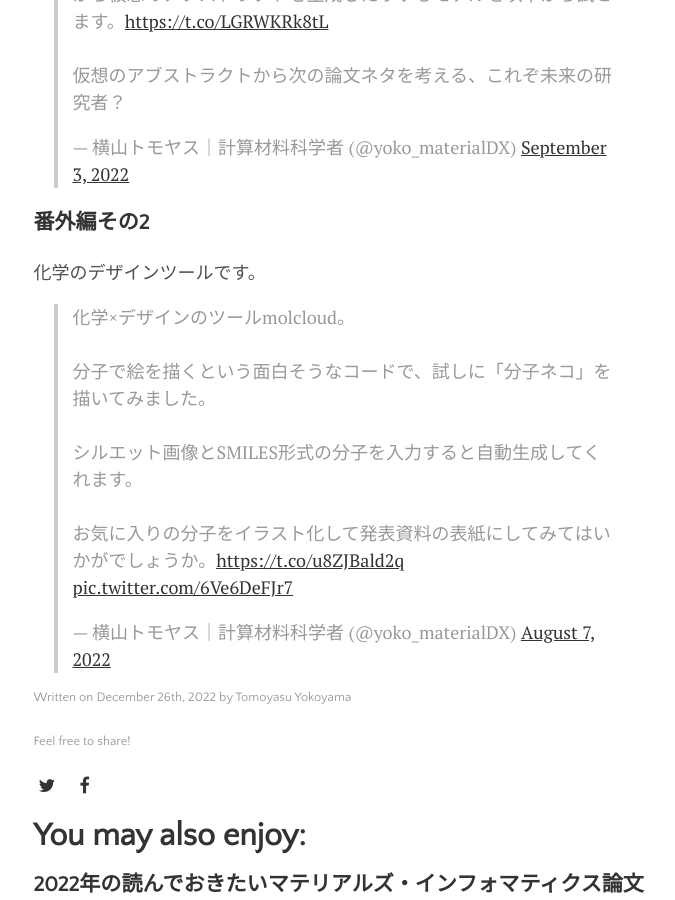
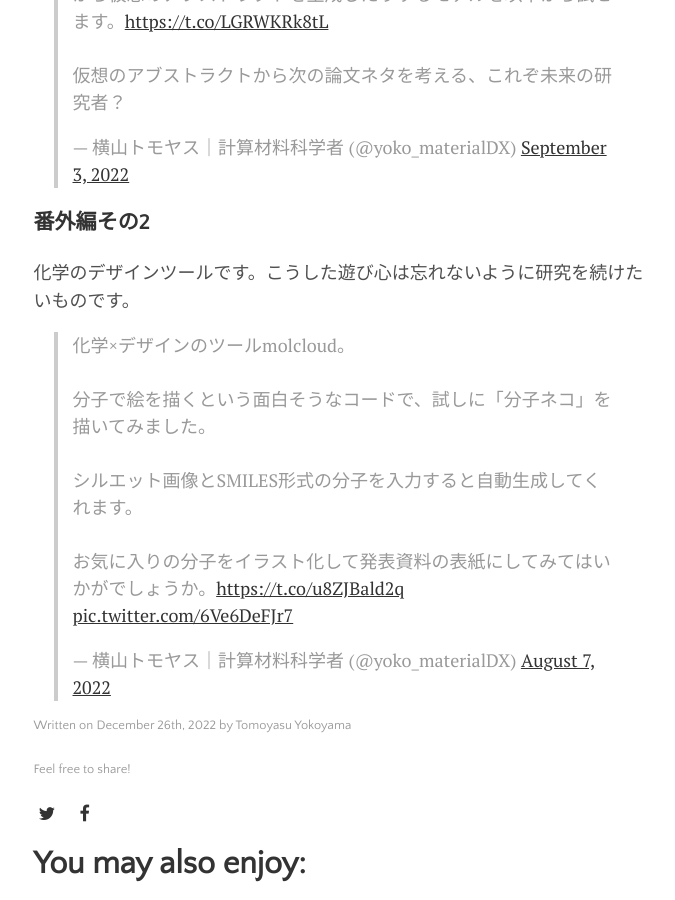
Before and after one commit to yokoyamatomoyasu/yokoyamatomoyasu.github.io, a Jekyll site: the page built from _posts/2022-12-26-top-tweet-2022.md, in a window 1280 px wide and 900 px high, scrolled down 4220 px. Shown: the whole window, without its empty margins (299-974 px from the left). Built offline with Jekyll 4.4.1, drawn with Linux system fonts in a browser that asks for light colours; comment, search, counter and statistics services are not loaded.

Commit message:
GitHub pages site with Jekyll

```diff
--- a/_posts/2022-12-26-top-tweet-2022.md
+++ b/_posts/2022-12-26-top-tweet-2022.md
@@ -57,6 +57,6 @@ image: alexander-shatov-SXfwXS0jWNg-unsplash.jpg
 
 ### 番外編その2
 
-化学のデザインツールです。
+化学のデザインツールです。こうした遊び心は忘れないように研究を続けたいものです。
 
 <blockquote class="twitter-tweet"><p lang="ja" dir="ltr">化学×デザインのツールmolcloud。<br><br>分子で絵を描くという面白そうなコードで、試しに「分子ネコ」を描いてみました。<br><br>シルエット画像とSMILES形式の分子を入力すると自動生成してくれます。<br><br>お気に入りの分子をイラスト化して発表資料の表紙にしてみてはいかがでしょうか。<a href="https://t.co/u8ZJBald2q">https://t.co/u8ZJBald2q</a> <a href="https://t.co/6Ve6DeFJr7">pic.twitter.com/6Ve6DeFJr7</a></p>&mdash; 横山トモヤス｜計算材料科学者 (@yoko_materialDX) <a href="https://twitter.com/yoko_materialDX/status/1556233697682067456?ref_src=twsrc%5Etfw">August 7, 2022</a></blockquote> <script async src="https://platform.twitter.com/widgets.js" charset="utf-8"></script>
```
